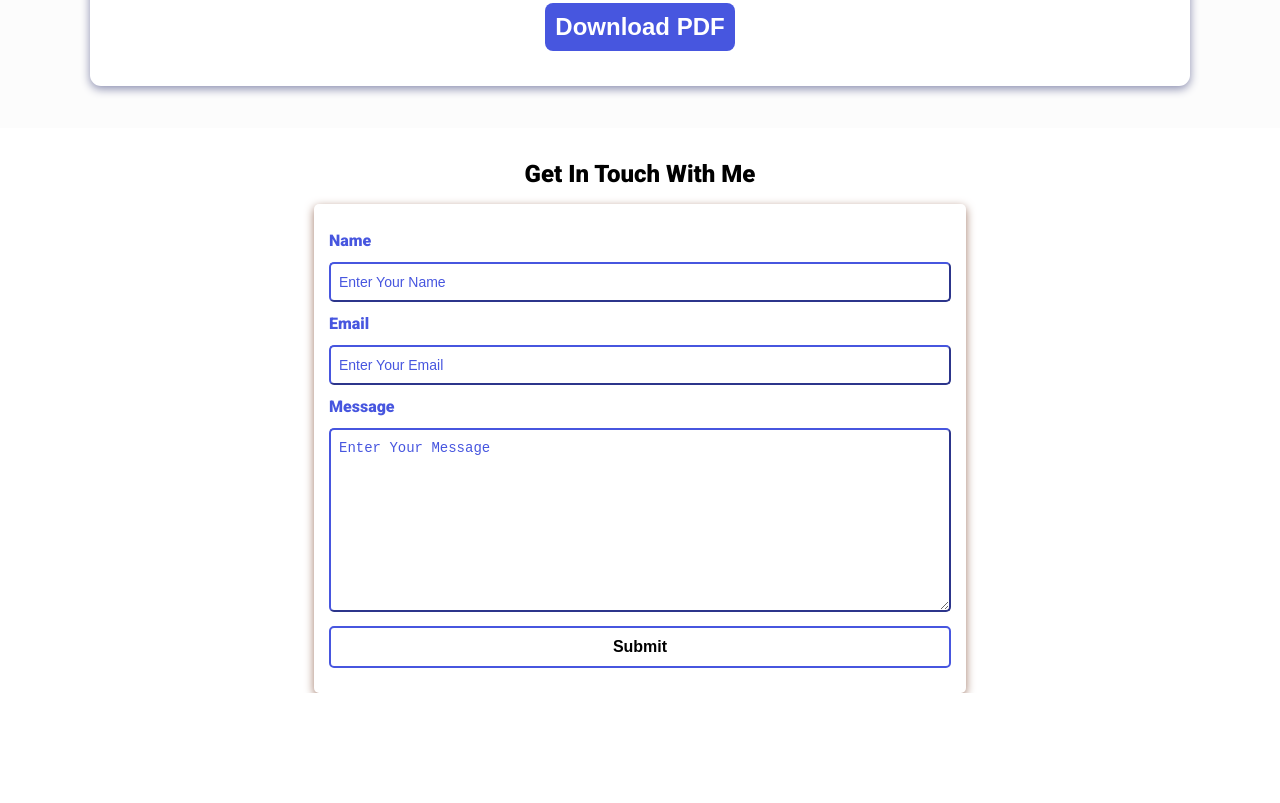
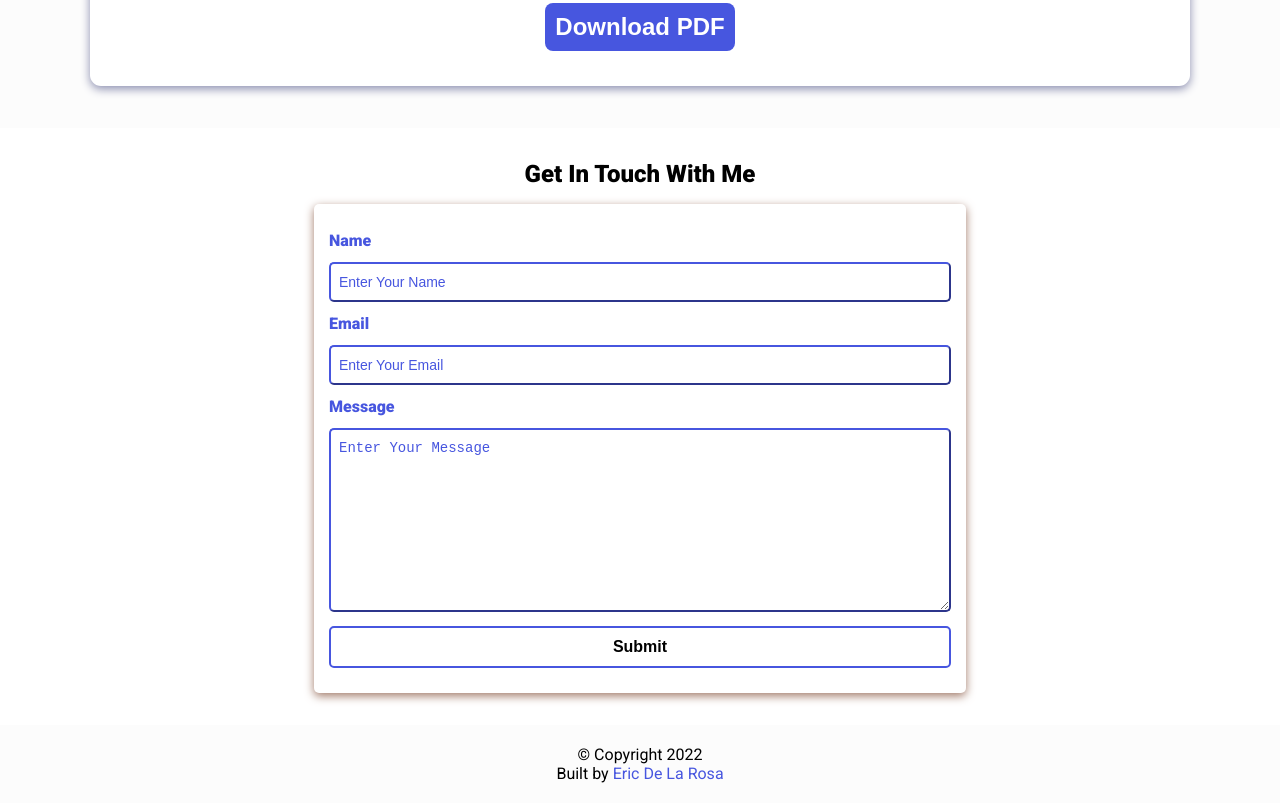
Before and after one commit to eric-delarosa/portfolio-page, a plain HTML site: page index.html in a window 1280 px wide. Shown: the part 3093-3896 px from the top of the page. Before the commit the page ends 3786 px from the top, so only its background shows below. Drawn offline with nearby package versions, Linux system fonts and the light colour scheme.

Commit message:
Add and style footer

```diff
--- a/assets/css/style.css
+++ b/assets/css/style.css
@@ -368,3 +368,12 @@ nav ul li {
     height: 2rem;
 }
 /* Socials END */
+
+/* Footer Stylings */
+footer {
+    background-color: var(--bg-color);
+    padding: 1.25rem;
+    text-align: center;
+    margin: 2rem 0 0;
+}
+/* Footer END */
--- a/index.html
+++ b/index.html
@@ -255,6 +255,13 @@
     <!-- Scroll to top -->
 
     <!-- Footer section -->
+    <footer>
+        <p class="copy">&copy; Copyright 2022</p>
+        <p class="copy">
+            Built by
+            <a href="https://github.com/eric-delarosa" target="_blank">Eric De La Rosa</a>
+        </p>
+    </footer>
 
     <!-- Website Scripts -->
     <script src="./assets/js/app.js"></script>
```
